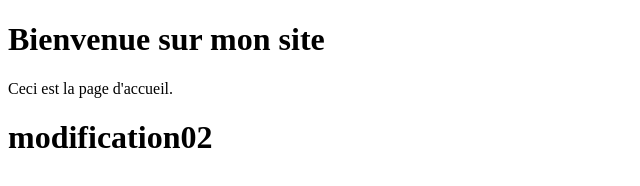
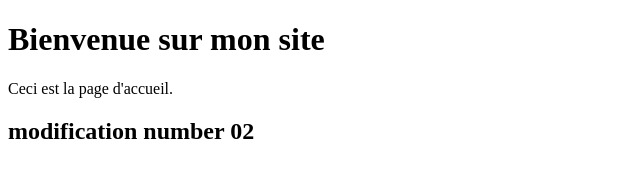
Before and after one commit to rachabrn3/mon_projet_git, a plain HTML site: page index.html in a window 1280 px wide. Shown: the whole page, without its empty margins (0-640 px from the left). Drawn offline with Linux system fonts and the light colour scheme.

Commit message:
Update index.html

```diff
--- a/index.html
+++ b/index.html
@@ -6,6 +6,6 @@
 <body>
     <h1>Bienvenue sur mon site</h1>
     <p>Ceci est la page d'accueil.</p>
-    <h1> modification02</h1>
+    <h2> modification number 02</h2>
 </body>
 </html>
```
